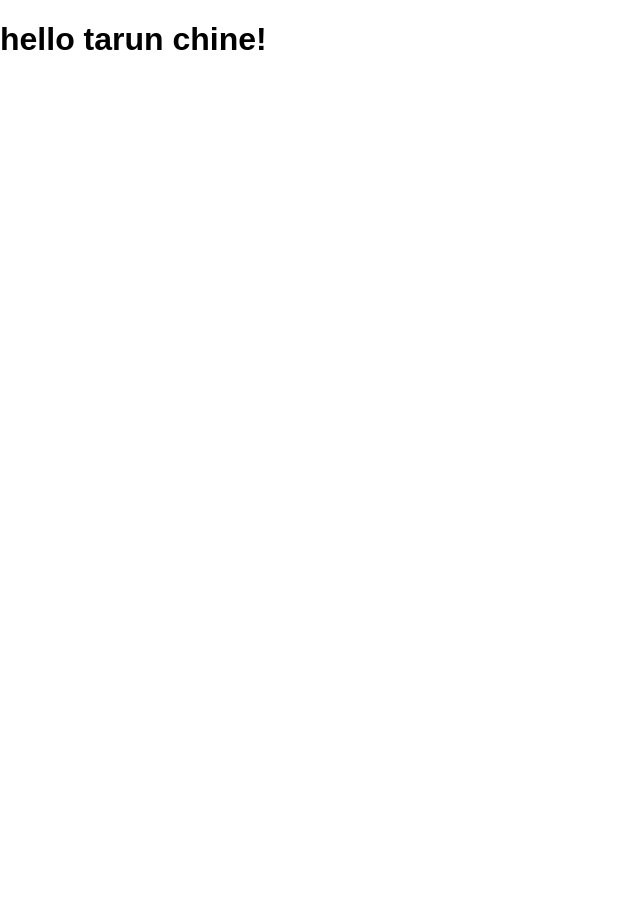
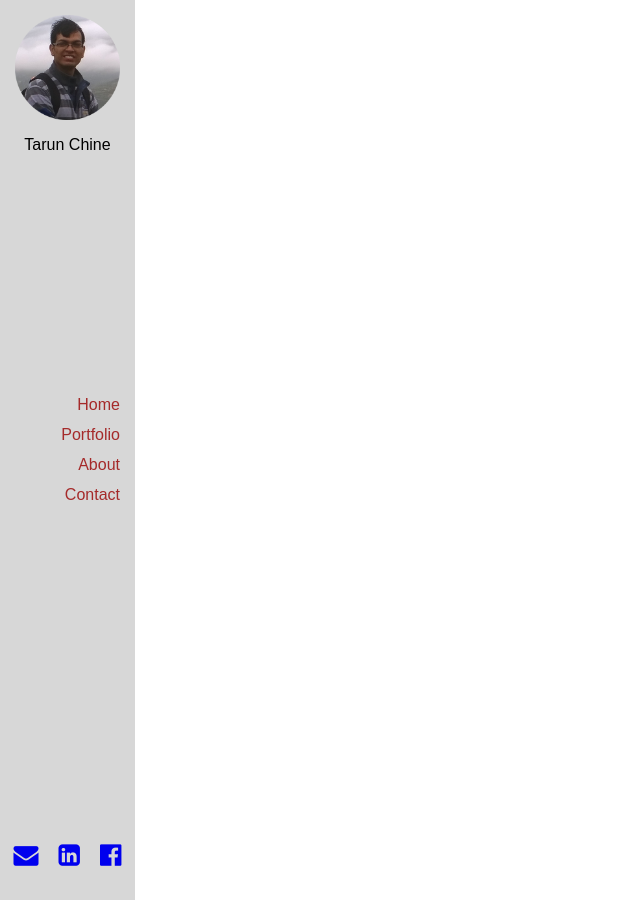
Before and after one commit to tarunchine/My-Website, a Jekyll site: the page built from index.html, in a window 1280 px wide and 900 px high. Shown: the whole window, without its empty margins (0-640 px from the left). Built offline with Jekyll 4.4.1, drawn with Linux system fonts in a browser that asks for light colours; nearby versions of some CDN libraries; Markdown is read by kramdown in place of the engine named in the settings.

Commit message:
header in progress

```diff
--- /dev/null
+++ b/_includes/header.html
@@ -0,0 +1 @@
+<header><div id="logo"><p class="name">Tarun Chine</p></div><nav><ul><li><a href="#">Home</a></li><li><a href="#">Portfolio</a></li><li><a href="#">About</a></li><li><a href="#">Contact</a></li></ul></nav><p class="social"><a href="#"><span class="fa fa-envelope"></span></a><a href="#"><span class="fa fa-linkedin-square"></span></a><a href="#"><span class="fa fa-facebook-official"></span></a></p></header>
--- a/_includes/hello.html
+++ /dev/null
@@ -1 +0,0 @@
-<h1>hello tarun chine!</h1>
--- a/_jadefiles/hello.jade
+++ /dev/null
@@ -1 +0,0 @@
-h1 hello tarun chine!
--- a/_layouts/default.html
+++ b/_layouts/default.html
@@ -5,6 +5,8 @@
         <meta http-equiv="X-UA-Compatible" content="IE=edge,chrome=1">
         <title>{{ page.title }}</title>
         <meta name="viewport" content="width=device-width">
+
+        <link rel="stylesheet" href="https://maxcdn.bootstrapcdn.com/font-awesome/4.5.0/css/font-awesome.min.css">
 
         <!-- Custom CSS -->
         <link rel="stylesheet" href="/assets/css/main.css">
--- /dev/null
+++ b/assets/css/1-base/_base.sass
@@ -0,0 +1,5 @@
+html
+	height: 400%
+
+body
+	height: 100%
--- a/assets/css/main.css
+++ b/assets/css/main.css
@@ -352,3 +352,45 @@ table {
 td,
 th {
   padding: 0; }
+
+html {
+  height: 400%; }
+
+body {
+  height: 100%; }
+
+header {
+  width: 135px;
+  background: #d7d7d7;
+  height: 100%;
+  position: fixed; }
+  header #logo {
+    margin: 0px 15px;
+    padding-top: 120px;
+    background-image: url("../img/logo.png");
+    background-size: contain;
+    background-repeat: no-repeat;
+    background-position: left 15px;
+    text-align: center; }
+  header nav {
+    position: absolute;
+    width: 100%;
+    top: 50%;
+    -webkit-transform: translateY(-50%);
+            transform: translateY(-50%); }
+    header nav ul {
+      list-style: none;
+      text-align: right;
+      padding-right: 15px;
+      line-height: 30px; }
+      header nav ul a {
+        text-decoration: none;
+        color: brown; }
+  header p.social {
+    text-align: center;
+    font-size: 25px;
+    position: absolute;
+    width: 100%;
+    bottom: 5px; }
+    header p.social a {
+      margin: 0px 10px; }
--- a/assets/css/main.scss
+++ b/assets/css/main.scss
@@ -1,4 +1,6 @@
 @import "0-tools/normalize";
 
+@import "1-base/_vars";
+@import "1-base/_base";
 
-@import "1-base/_vars";
+@import "2-modules/header";
--- a/index.html
+++ b/index.html
@@ -3,4 +3,4 @@ layout: default
 title: My Website
 ---
 
-{% include hello.html %}
+{% include header.html %}
```
Also changed, not shown: _jadefiles/header.jade (added, +17 -0 lines), assets/css/2-modules/header.sass (added, +39 -0 lines), assets/img/logo.png (added).
